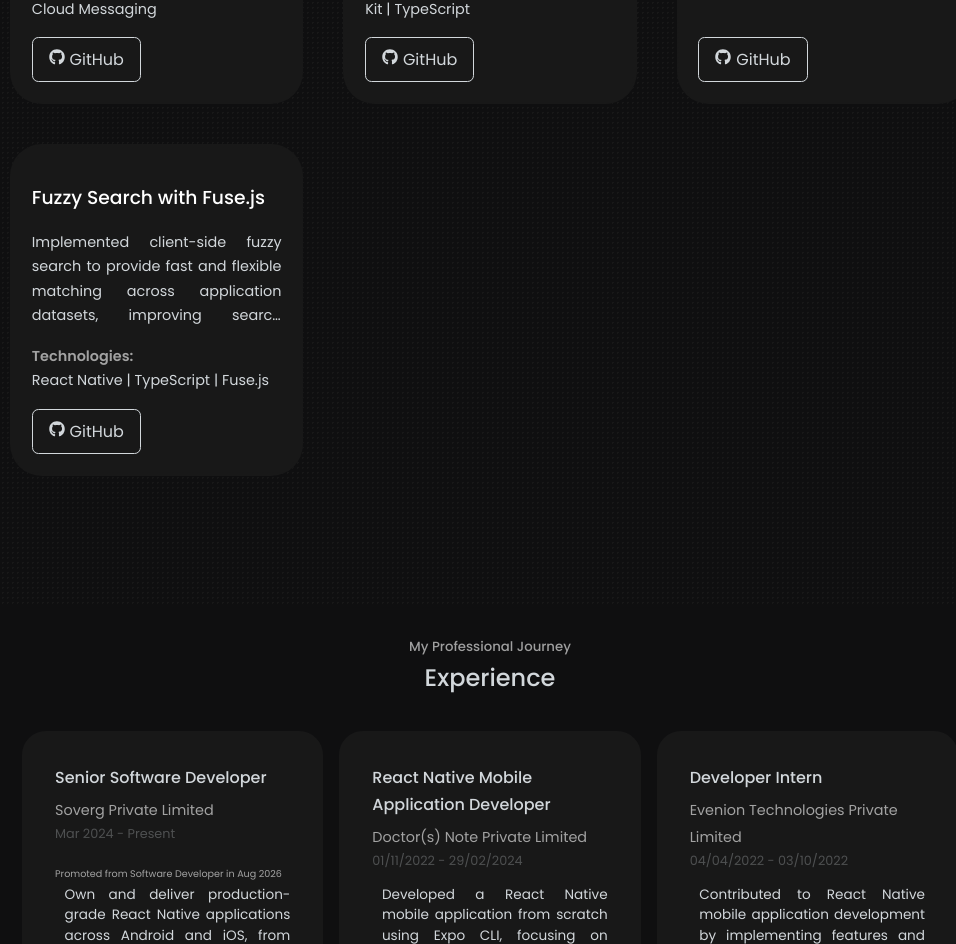
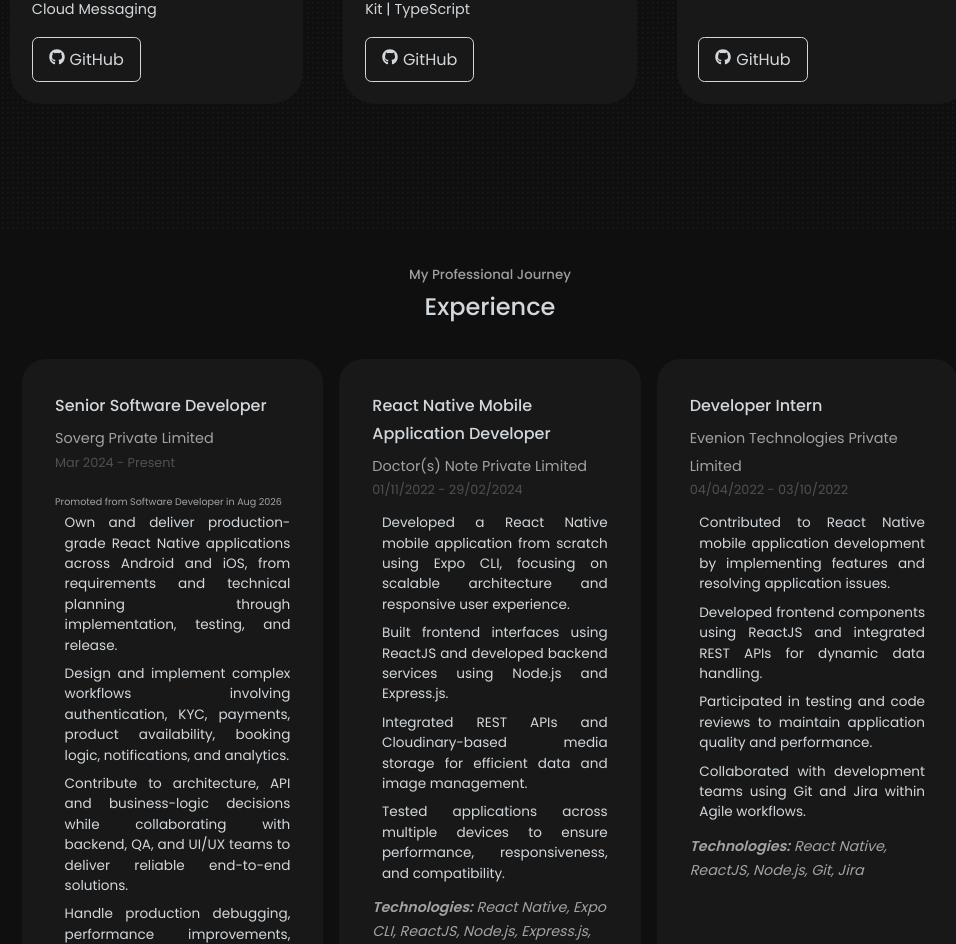
Before and after one commit to dainyjose/my-portfolio, a React (Vite) app: page / in a window 1280 px wide. Shown: the part 4135-5079 px from the top of the page, without its empty margins (150-1106 px from the left). Built offline with nearby package versions, Linux system fonts and the light colour scheme.

Commit message:
feat: update projects

```diff
--- a/src/components/Portfolio/Portfolio.tsx
+++ b/src/components/Portfolio/Portfolio.tsx
@@ -57,15 +57,6 @@
       technologies: "React Native | TypeScript | Tidio",
       github: "https://github.com/dainyjose/tidio_chatbot_support",
     },
-
-    {
-      id: 6,
-      title: "Fuzzy Search with Fuse.js",
-      description:
-        "Implemented client-side fuzzy search to provide fast and flexible matching across application datasets, improving search accuracy and user experience.",
-      technologies: "React Native | TypeScript | Fuse.js",
-      github: "https://github.com/dainyjose/search_using_fuse_js",
-    },
   ];
   return (
     <section id="portfolio">
```
